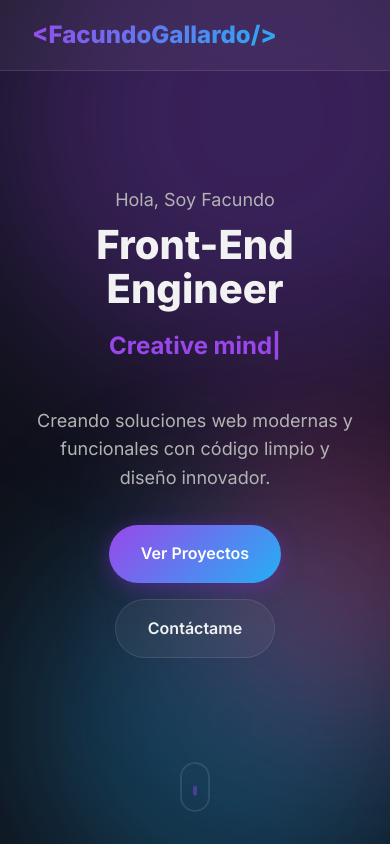
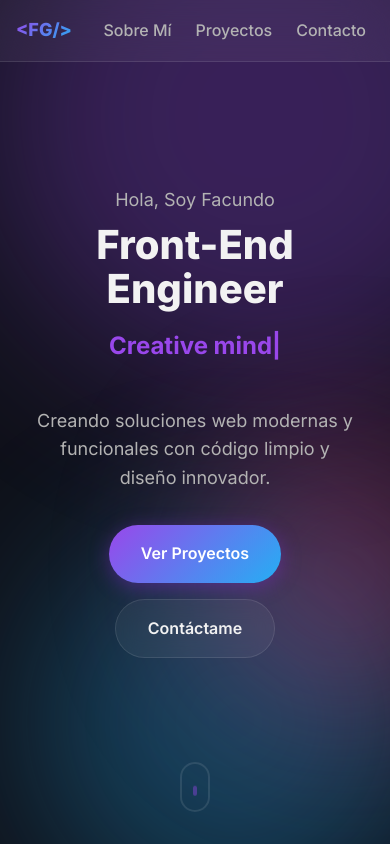
Before and after one commit to flacket/portfolio, an Angular app: page / in a window 390 px wide. Shown: the top 844 px of the page. Built offline with nearby package versions, Linux system fonts and the light colour scheme.

Commit message:
Reworked Navbar Menu for Mobile version

```diff
--- a/src/app/core/components/navbar/navbar.component.css
+++ b/src/app/core/components/navbar/navbar.component.css
@@ -26,13 +26,23 @@
   align-items: center;
 }
 
-.nav-logo {
-  font-size: var(--font-size-lg);
+.nav-logo,
+.nav-logo-mobile {
   font-weight: 800;
   background: var(--color-accent-gradient);
   -webkit-background-clip: text;
   -webkit-text-fill-color: transparent;
   background-clip: text;
+}
+
+.nav-logo {
+  font-size: var(--font-size-lg);
+  display: block;
+}
+
+.nav-logo-mobile {
+  font-size: var(--font-size-md);
+  display: none;
 }
 
 .nav-menu {
@@ -70,45 +80,25 @@
   width: 80%;
 }
 
-.mobile-menu-toggle {
-  display: none;
-  flex-direction: column;
-  gap: 5px;
-  padding: var(--spacing-xs);
+@media (max-width: 768px) {
+  .nav-container {
+    padding: 0 var(--spacing-sm);
+  }
+
+  .nav-logo {
+    display: none;
+  }
+
+  .nav-logo-mobile {
+    display: block;
+  }
+  .nav-menu {
+    gap: var(--spacing-xs);
+  }
 }
 
-.mobile-menu-toggle span {
-  width: 25px;
-  height: 2px;
-  background: var(--color-text-primary);
-  transition: all var(--transition-fast);
-}
-
-@media (max-width: 768px) {
-  .nav-menu {
-    position: fixed;
-    top: 70px;
-    left: 0;
-    right: 0;
-    flex-direction: column;
-    background: var(--color-bg-secondary);
-    border-bottom: 1px solid var(--glass-border);
-    padding: var(--spacing-md);
-    gap: 0;
-    transform: translateY(-100%);
-    opacity: 0;
-    visibility: hidden;
-    transition: all var(--transition-normal);
-  }
-
-  .nav-menu.active {
-    transform: translateY(0);
-    opacity: 1;
-    visibility: visible;
-  }
-
+@media (max-width: 480px) {
   .nav-link {
-    padding: var(--spacing-sm);
-    border-bottom: 1px solid var(--glass-border);
+    padding: var(--spacing-xs);
   }
 }
--- a/src/app/core/components/navbar/navbar.component.html
+++ b/src/app/core/components/navbar/navbar.component.html
@@ -1,22 +1,11 @@
 <nav id="navbar" class="navbar" [class.scrolled]="isScrolled()">
   <div class="nav-container">
     <a href="#" (click)="scrollToTop($event)" class="nav-logo">&lt;FacundoGallardo/&gt;</a>
-
-    <button
-      class="mobile-menu-toggle"
-      id="mobile-menu-toggle"
-      (click)="toggleMenu()"
-      aria-label="Toggle menu"
-    >
-      <span></span>
-      <span></span>
-      <span></span>
-    </button>
-
-    <ul class="nav-menu" id="nav-menu" [class.active]="isMenuOpen()">
-      <li><a href="#about" class="nav-link" (click)="closeMenu()">Sobre Mí</a></li>
-      <li><a href="#projects" class="nav-link" (click)="closeMenu()">Proyectos</a></li>
-      <li><a href="#contact" class="nav-link" (click)="closeMenu()">Contacto</a></li>
+    <a href="#" (click)="scrollToTop($event)" class="nav-logo-mobile">&lt;FG/&gt;</a>
+    <ul class="nav-menu" id="nav-menu">
+      <li><a href="#about" class="nav-link">Sobre Mí</a></li>
+      <li><a href="#projects" class="nav-link">Proyectos</a></li>
+      <li><a href="#contact" class="nav-link">Contacto</a></li>
     </ul>
   </div>
 </nav>
--- a/src/app/core/components/navbar/navbar.component.ts
+++ b/src/app/core/components/navbar/navbar.component.ts
@@ -10,16 +10,7 @@ import { Component, signal } from '@angular/core';
   },
 })
 export class NavbarComponent {
-  isMenuOpen = signal(false);
   isScrolled = signal(false);
-
-  toggleMenu() {
-    this.isMenuOpen.update((val) => !val);
-  }
-
-  closeMenu() {
-    this.isMenuOpen.set(false);
-  }
 
   onWindowScroll() {
     this.isScrolled.set(window.scrollY > 50);
@@ -28,6 +19,5 @@ export class NavbarComponent {
   scrollToTop(event: Event) {
     event.preventDefault();
     window.scrollTo({ top: 0, behavior: 'smooth' });
-    this.closeMenu();
   }
 }
```
